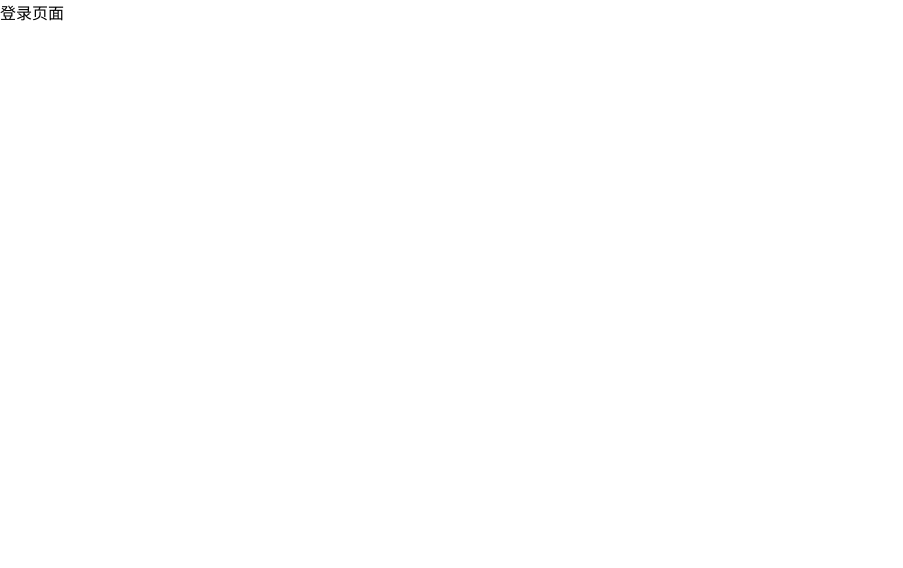
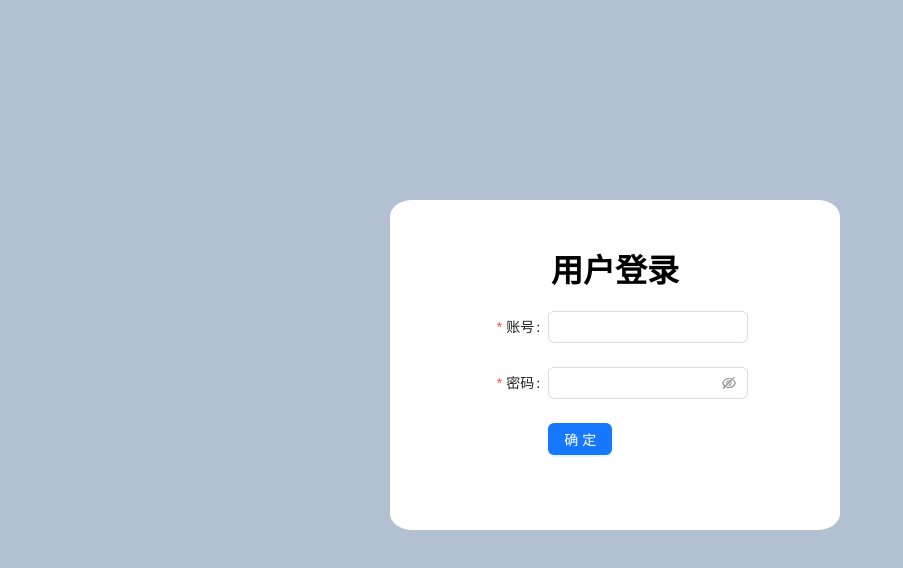
Before and after one commit to zyd806094224/WmsWebReact, a React (Create React App) app: page /#/ in a window 1280 px wide. Shown: the top 568 px of the page, without its empty margins (0-903 px from the left). Built offline with nearby package versions, Linux system fonts and the light colour scheme.

Commit message:
登录页面样式调整

```diff
--- a/src/pages/Login.tsx
+++ /dev/null
@@ -1,14 +0,0 @@
-import React from "react";
-
-
-export default class Login extends React.Component{
-
-    render() {
-        return (
-            <div>
-                <p>登录页面</p>
-            </div>
-        );
-    }
-
-}
--- /dev/null
+++ b/src/pages/login/Login.tsx
@@ -0,0 +1,66 @@
+import React from "react";
+import {Button, Checkbox, Form, FormProps, Input} from "antd";
+import '../login/login.css'
+
+
+type FieldType = {
+    username?: string;
+    password?: string;
+};
+
+
+const onFinish: FormProps<FieldType>["onFinish"] = (values) => {
+    console.log('Success:', values);
+};
+
+const onFinishFailed: FormProps<FieldType>["onFinishFailed"] = (errorInfo) => {
+    console.log('Failed:', errorInfo);
+};
+
+export default class Login extends React.Component {
+
+    render() {
+        return (
+            <div className={"loginBody"}>
+                <div className={"loginDiv"}>
+                    <div className="login-content">
+                        <h1 className={"login-title"}>用户登录</h1>
+                        <Form
+                            name="basic"
+                            labelCol={{span: 8}}
+                            wrapperCol={{span: 12}}
+                            style={{maxWidth: 600}}
+                            initialValues={{remember: true}}
+                            onFinish={onFinish}
+                            onFinishFailed={onFinishFailed}
+                            autoComplete="off"
+                        >
+                            <Form.Item<FieldType>
+                                label="账号"
+                                name="username"
+                                rules={[{required: true, message: '请输入账号'}]}
+                            >
+                                <Input/>
+                            </Form.Item>
+
+                            <Form.Item<FieldType>
+                                label="密码"
+                                name="password"
+                                rules={[{required: true, message: '请输入密码'}]}
+                            >
+                                <Input.Password/>
+                            </Form.Item>
+
+                            <Form.Item wrapperCol={{offset: 8, span: 16}}>
+                                <Button type="primary" htmlType="submit">
+                                    确定
+                                </Button>
+                            </Form.Item>
+                        </Form>
+                    </div>
+                </div>
+            </div>
+        );
+    }
+
+}
--- /dev/null
+++ b/src/pages/login/login.css
@@ -0,0 +1,31 @@
+.loginBody{
+    position: absolute;
+    width: 100%;
+    height: 100%;
+    background-color: #B3C0D1;
+}
+
+.loginDiv {
+    position: absolute;
+    top: 50%;
+    left: 50%;
+    margin-top: -200px;
+    margin-left: -250px;
+    width: 450px;
+    height: 330px;
+    background: #fff;
+    border-radius: 5%;
+}
+
+.login-content {
+    width: 400px;
+    height: 250px;
+    position: absolute;
+    top: 25px;
+    left: 25px;
+}
+
+.login-title {
+    margin: 20px 0;
+    text-align: center;
+}
--- a/src/router/AppRouter.tsx
+++ b/src/router/AppRouter.tsx
@@ -1,7 +1,7 @@
 import React from "react";
 import {Routes, Route, Router, HashRouter} from 'react-router-dom'
 import Home from "../pages/Home";
-import Login from "../pages/Login";
+import Login from "../pages/login/Login";
 import {Index} from "../pages/Index";
 
 class AppRouter extends React.Component {
```
